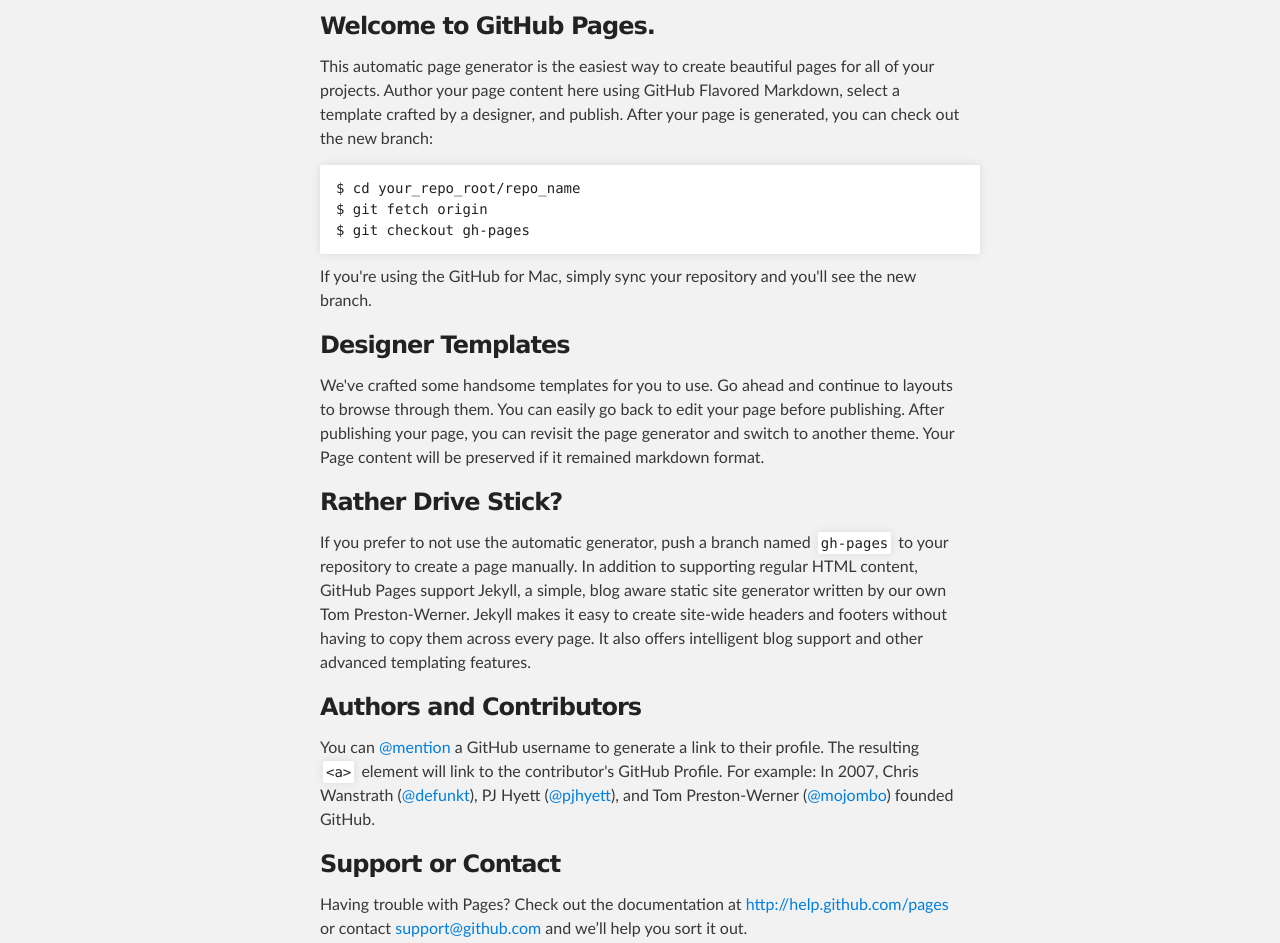
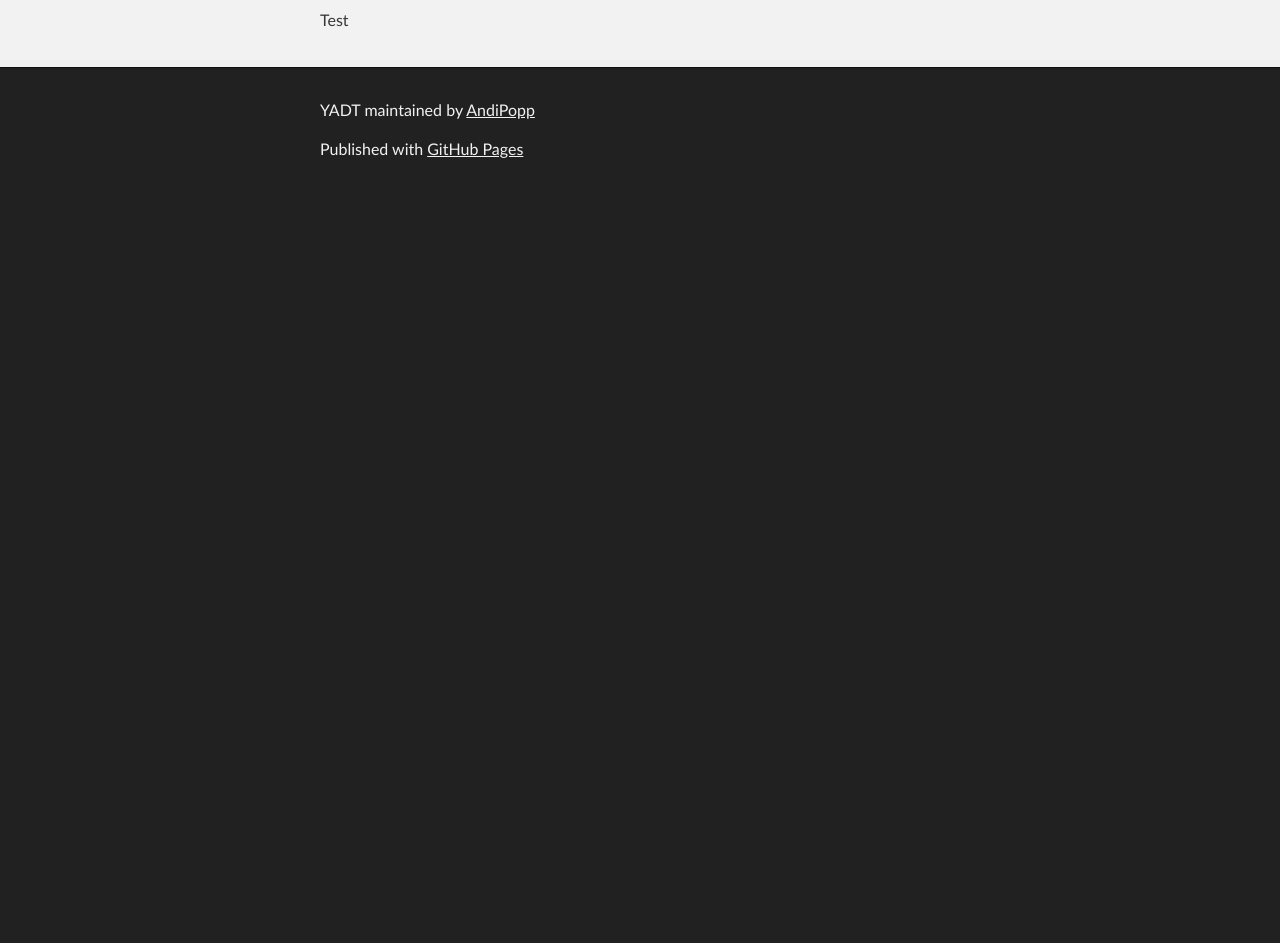
Before and after one commit to AndiPopp/YADT, a plain HTML site: page index.html in a window 1280 px wide. Shown: the part 252-1195 px from the top of the page. After the commit the page ends 800 px from the top, so only its background shows below. Drawn offline with Linux system fonts and the light colour scheme.

```diff
--- a/index.html
+++ b/index.html
@@ -31,37 +31,7 @@
     <!-- MAIN CONTENT -->
     <div id="main_content_wrap" class="outer">
       <section id="main_content" class="inner">
-        <h3>
-<a name="welcome-to-github-pages" class="anchor" href="#welcome-to-github-pages"><span class="octicon octicon-link"></span></a>Welcome to GitHub Pages.</h3>
-
-<p>This automatic page generator is the easiest way to create beautiful pages for all of your projects. Author your page content here using GitHub Flavored Markdown, select a template crafted by a designer, and publish. After your page is generated, you can check out the new branch:</p>
-
-<pre><code>$ cd your_repo_root/repo_name
-$ git fetch origin
-$ git checkout gh-pages
-</code></pre>
-
-<p>If you're using the GitHub for Mac, simply sync your repository and you'll see the new branch.</p>
-
-<h3>
-<a name="designer-templates" class="anchor" href="#designer-templates"><span class="octicon octicon-link"></span></a>Designer Templates</h3>
-
-<p>We've crafted some handsome templates for you to use. Go ahead and continue to layouts to browse through them. You can easily go back to edit your page before publishing. After publishing your page, you can revisit the page generator and switch to another theme. Your Page content will be preserved if it remained markdown format.</p>
-
-<h3>
-<a name="rather-drive-stick" class="anchor" href="#rather-drive-stick"><span class="octicon octicon-link"></span></a>Rather Drive Stick?</h3>
-
-<p>If you prefer to not use the automatic generator, push a branch named <code>gh-pages</code> to your repository to create a page manually. In addition to supporting regular HTML content, GitHub Pages support Jekyll, a simple, blog aware static site generator written by our own Tom Preston-Werner. Jekyll makes it easy to create site-wide headers and footers without having to copy them across every page. It also offers intelligent blog support and other advanced templating features.</p>
-
-<h3>
-<a name="authors-and-contributors" class="anchor" href="#authors-and-contributors"><span class="octicon octicon-link"></span></a>Authors and Contributors</h3>
-
-<p>You can <a href="https://github.com/blog/821" class="user-mention">@mention</a> a GitHub username to generate a link to their profile. The resulting <code>&lt;a&gt;</code> element will link to the contributor's GitHub Profile. For example: In 2007, Chris Wanstrath (<a href="https://github.com/defunkt" class="user-mention">@defunkt</a>), PJ Hyett (<a href="https://github.com/pjhyett" class="user-mention">@pjhyett</a>), and Tom Preston-Werner (<a href="https://github.com/mojombo" class="user-mention">@mojombo</a>) founded GitHub.</p>
-
-<h3>
-<a name="support-or-contact" class="anchor" href="#support-or-contact"><span class="octicon octicon-link"></span></a>Support or Contact</h3>
-
-<p>Having trouble with Pages? Check out the documentation at <a href="http://help.github.com/pages">http://help.github.com/pages</a> or contact <a href="mailto:support@github.com">support@github.com</a> and we’ll help you sort it out.</p>
+        <p>Test</p>
       </section>
     </div>
 
```
Also changed, not shown: params.json (+1 -1 lines).
